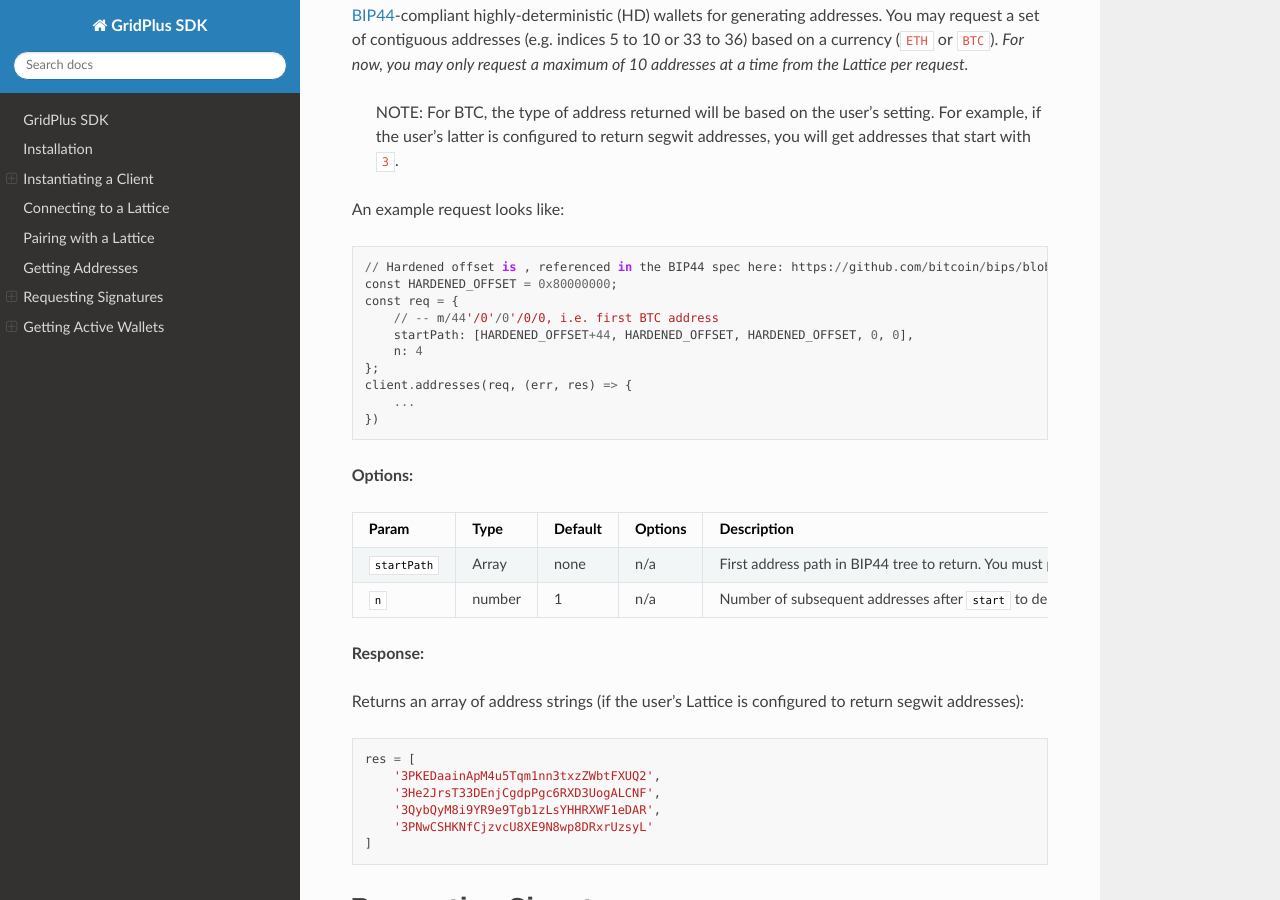
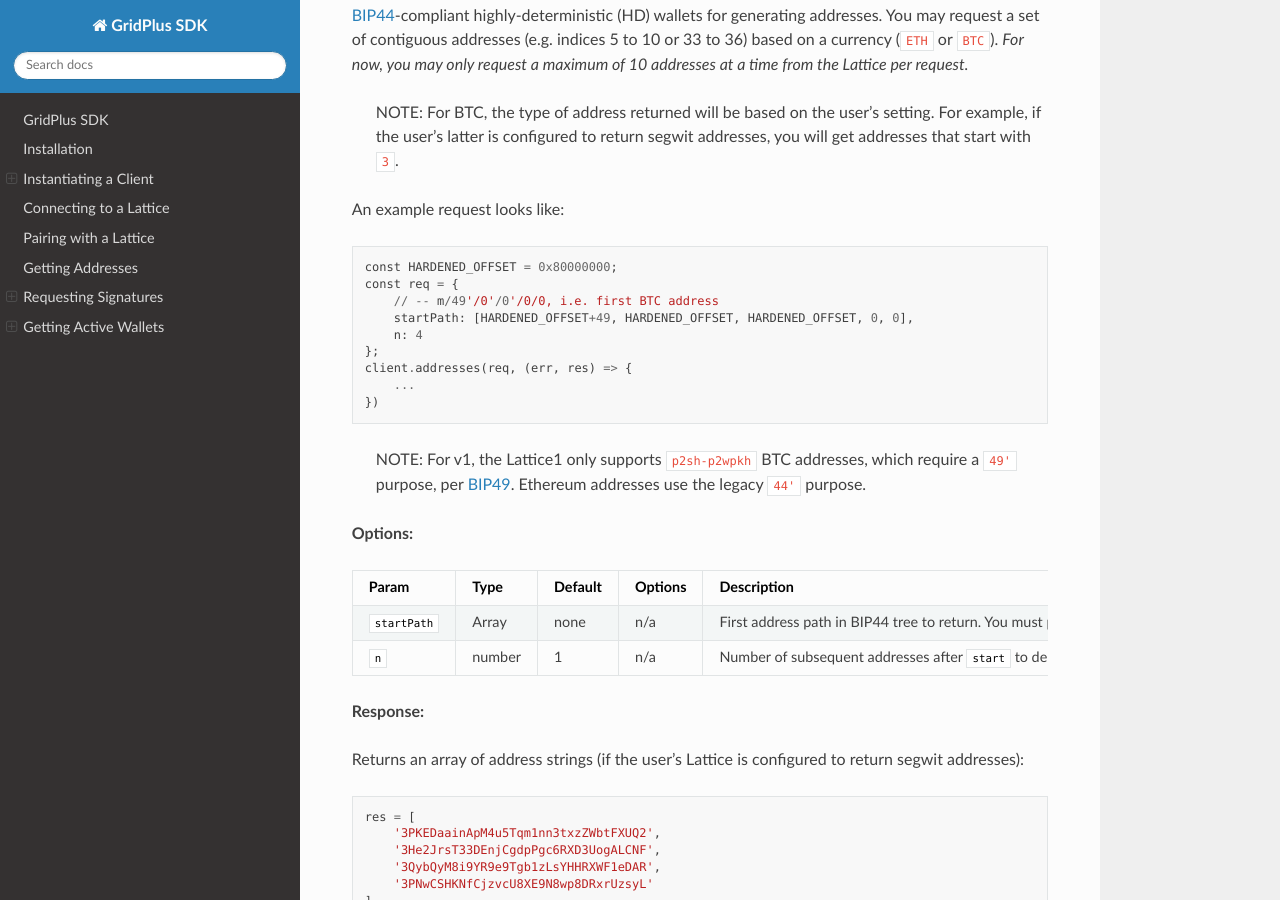
Before and after one commit to GridPlus/gridplus-sdk, a Sphinx documentation site: the page built from docs/index.md, in a window 1280 px wide and 900 px high, scrolled down 2500 px. Built offline with Sphinx 7.4.7 and the Read the Docs theme 2.0.0, drawn with Linux system fonts in a browser that asks for light colours.

````diff
--- a/docs/index.md
+++ b/docs/index.md
@@ -98,17 +98,18 @@ You may retrieve some number of addresses for supported cryptocurrencies. The La
 An example request looks like:
 
 ```
-// Hardened offset is , referenced in the BIP44 spec here: https://github.com/bitcoin/bips/blob/master/bip-0044.mediawiki#purpose
 const HARDENED_OFFSET = 0x80000000;
 const req = {
-    // -- m/44'/0'/0'/0/0, i.e. first BTC address
-    startPath: [HARDENED_OFFSET+44, HARDENED_OFFSET, HARDENED_OFFSET, 0, 0],
+    // -- m/49'/0'/0'/0/0, i.e. first BTC address
+    startPath: [HARDENED_OFFSET+49, HARDENED_OFFSET, HARDENED_OFFSET, 0, 0],
     n: 4
 };
 client.addresses(req, (err, res) => {
     ...
 })
 ```
+
+> NOTE: For v1, the Lattice1 only supports `p2sh-p2wpkh` BTC addresses, which require a `49'` purpose, per [BIP49](https://en.bitcoin.it/wiki/BIP_0049). Ethereum addresses use the legacy `44'` purpose.
 
 **Options:**
 
@@ -181,20 +182,20 @@ let txData = {
             txHash: '08911991c5659349fa507419a20fd398d66d59e823bca1b1b94f8f19e21be44c',
             value: 3469416,
             index: 1,
-            signerPath: [HARDENED_OFFSET+44, HARDENED_OFFSET, HARDENED_OFFSET, 1, 0],
+            signerPath: [HARDENED_OFFSET+49, HARDENED_OFFSET, HARDENED_OFFSET, 1, 0],
         },
         {
             txHash: '19e7aa056a82b790c478e619153c35195211b58923a8e74d3540f8ff1f25ecef',
             value: 3461572,
             index: 0,
-            signerPath: [HARDENED_OFFSET+44, HARDENED_OFFSET, HARDENED_OFFSET, 0, 5],
+            signerPath: [HARDENED_OFFSET+49, HARDENED_OFFSET, HARDENED_OFFSET, 0, 5],
         }
     ],
     recipient: 'mhifA1DwiMPHTjSJM8FFSL8ibrzWaBCkVT',
     value: 1000,
     fee: 1000,
     isSegwit: true,
-    changePath: [HARDENED_OFFSET+44, HARDENED_OFFSET, HARDENED_OFFSET, 1, 1],
+    changePath: [HARDENED_OFFSET+49, HARDENED_OFFSET, HARDENED_OFFSET, 1, 1],
     changeVersion: 'SEGWIT_TESTNET',
     network: 'TESTNET',
 };
--- a/package.json
+++ b/package.json
@@ -1,6 +1,6 @@
 {
   "name": "gridplus-sdk",
-  "version": "0.5.1",
+  "version": "0.5.2",
   "description": "SDK to interact with GridPlus Lattice1 device",
   "scripts": {
     "commit": "git-cz",
@@ -25,8 +25,9 @@
     "bs58check": "^2.1.2",
     "buffer": "^5.6.0",
     "crc-32": "^1.2.0",
-    "elliptic": "^6.4.0",
+    "elliptic": "6.5.3",
     "js-sha3": "^0.8.0",
+    "lodash": "^4.17.19",
     "rlp-browser": "^1.0.1",
     "secp256k1": "3.7.1",
     "superagent": "^3.8.3"
````
Also changed, not shown: 1 other file.
